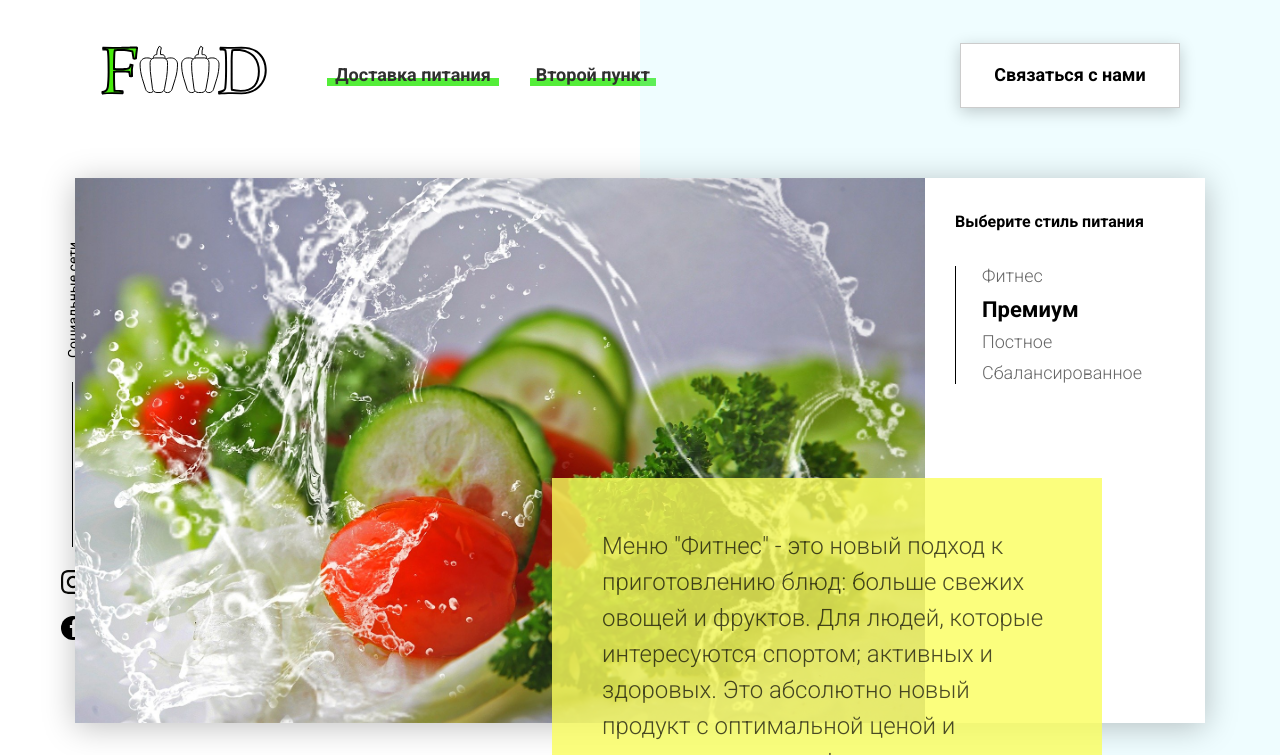
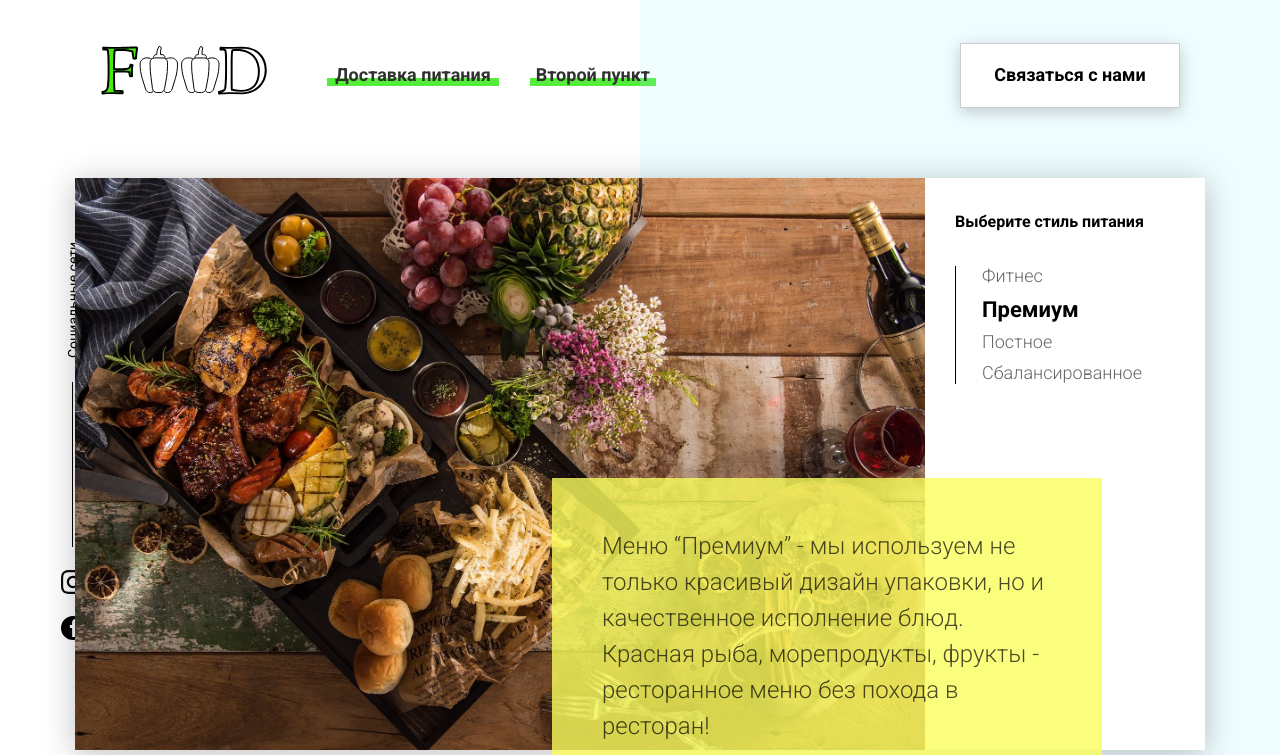
Before and after one commit to varlog762/food, a website built with webpack: page src/index.html in a window 1280 px wide. Both pictures are taken after a click on the element "Премиум". Shown: the top 755 px of the page. Built offline with nearby package versions, Linux system fonts and the light colour scheme; files whose address does not match are found by name.

Commit message:
feat: add addTabActive function

```diff
--- a/src/index.html
+++ b/src/index.html
@@ -42,13 +42,13 @@
                         Меню "Фитнес" - это новый подход к приготовлению блюд: больше свежих овощей и фруктов. Для людей, которые интересуются спортом; активных и здоровых. Это абсолютно новый продукт с оптимальной ценой и высоким качеством!
                     </div>
                 </div>
-                <!-- <div class="tabcontent">
+                <div class="tabcontent">
                     <img src="img/tabs/elite.jpg" alt="elite">
                     <div class="tabcontent__descr">
                         Меню “Премиум” - мы используем не только красивый дизайн упаковки, но и качественное исполнение блюд. Красная рыба, морепродукты, фрукты - ресторанное меню без похода в ресторан!
                     </div>
-                </div> -->
-                <!-- <div class="tabcontent">
+                </div>
+                <div class="tabcontent">
                     <img src="img/tabs/post.jpg" alt="post">
                     <div class="tabcontent__descr">
                         Наше специальное “Постное меню” - это тщательный подбор ингредиентов: полное отсутствие продуктов животного происхождения. Полная гармония с собой и природой в каждом элементе! Все будет Ом!
@@ -59,7 +59,7 @@
                     <div class="tabcontent__descr">
                         Меню "Сбалансированное" - это соответствие вашего рациона всем научным рекомендациям. Мы тщательно просчитываем вашу потребность в к/б/ж/у и создаем лучшие блюда для вас.
                     </div>
-                </div> -->
+                </div>
                 <div class="tabheader">
                     <h3>Выберите стиль питания</h3>
                     <div class="tabheader__items">
--- a/src/js/main.js
+++ b/src/js/main.js
@@ -1,20 +1,26 @@
 import '../scss/style.scss';
 import {
   hideTabContenet,
+  showTabContent,
   removeTabActive,
-  showTabContent,
+  addTabActive,
 } from './utils';
 
 document.addEventListener('DOMContentLoaded', () => {
   const tabContainer = document.querySelector('.tabcontainer');
-  const tabHeadersCollection = tabContainer.querySelectorAll('.tabheader__item');
+  const tabHeadersCollection = Array.from(tabContainer.querySelectorAll('.tabheader__item'));
   const tabsContent = tabContainer.querySelectorAll('.tabcontent');
+
+  hideTabContenet(tabsContent);
+  showTabContent(tabsContent, 0);
+  addTabActive(tabHeadersCollection, 0);
 
   document.addEventListener('click', (event) => {
     if (event.target.closest('.tabheader__item')) {
       removeTabActive(tabHeadersCollection);
       event.target.classList.add('tabheader__item_active');
-      // hideTabContenet(tabsContent);
+      hideTabContenet(tabsContent);
+      showTabContent(tabsContent, tabHeadersCollection.indexOf(event.target));
     }
   });
 });
--- a/src/js/utils.js
+++ b/src/js/utils.js
@@ -4,10 +4,14 @@ export function hideTabContenet(collection) {
   collection.forEach((item) => item.style.display = 'none');
 }
 
-export function showTabContent(collection, idx) {
+export function showTabContent(collection, idx = 0) {
   collection[idx].style.display = 'block';
 }
 
 export function removeTabActive(collection) {
   collection.forEach((item) => item.classList.remove('tabheader__item_active'));
 }
+
+export function addTabActive(collection, idx = 0) {
+  collection[idx].classList.add('tabheader__item_active');
+}
```
